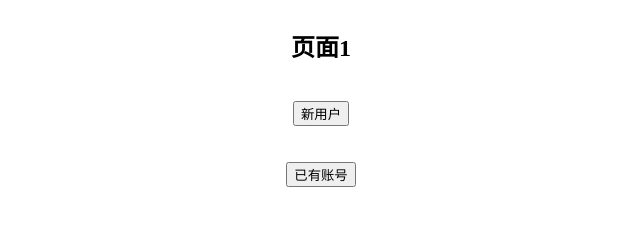
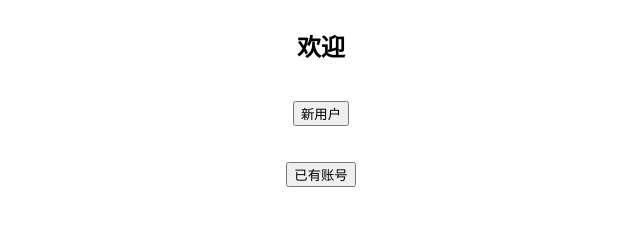
Before and after one commit to Airisua/webserver, a plain HTML site: page resource/index.html in a window 1280 px wide. Shown: the full height of the page, 319-959 px from the left. Drawn offline with Linux system fonts and the light colour scheme.

Commit message:
version 1.0

```diff
--- a/resource/index.html
+++ b/resource/index.html
@@ -14,7 +14,7 @@
     </style>
 </head>
 <body>
-     <div class="te"><h2 >页面1</h2></div> <br>
+     <div class="te"><h2 >欢迎</h2></div> <br>
      <form action="0" method="post">
             <div>
                 <button type="submit" >新用户</button>
```
Also changed, not shown: resource/pic.html (+1 -0 lines), resource/test.html (+6 -1 lines), resource/video.html (+2 -1 lines), resource/login.html (line endings or trailing spaces), resource/login_error.html (line endings or trailing spaces), resource/register.html (line endings or trailing spaces), resource/register_error.html (line endings or trailing spaces), resource/welcome.html (line endings or trailing spaces), 1 other file.
